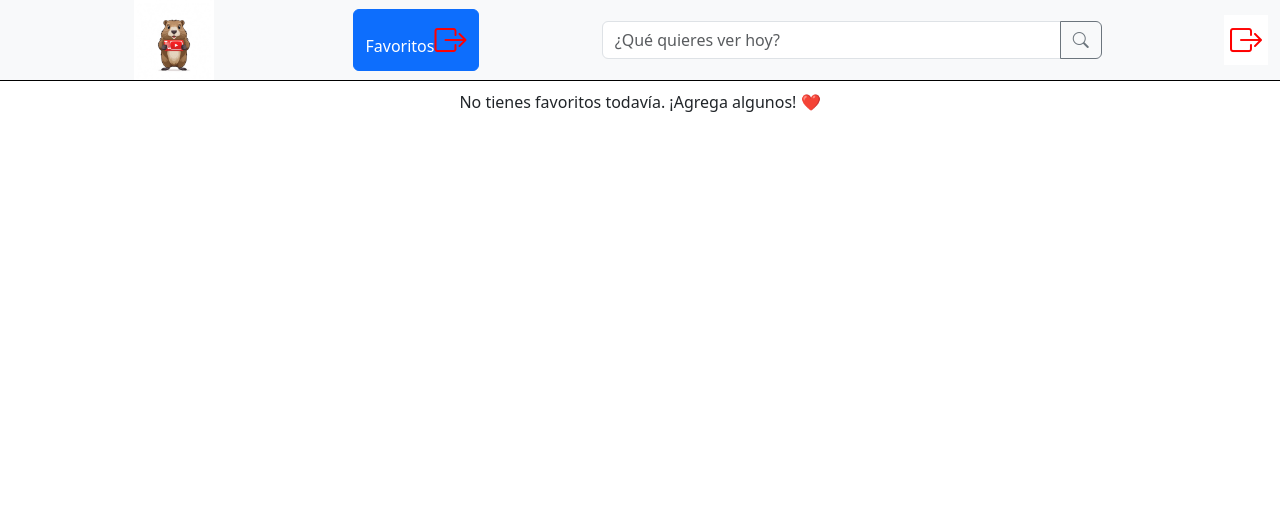
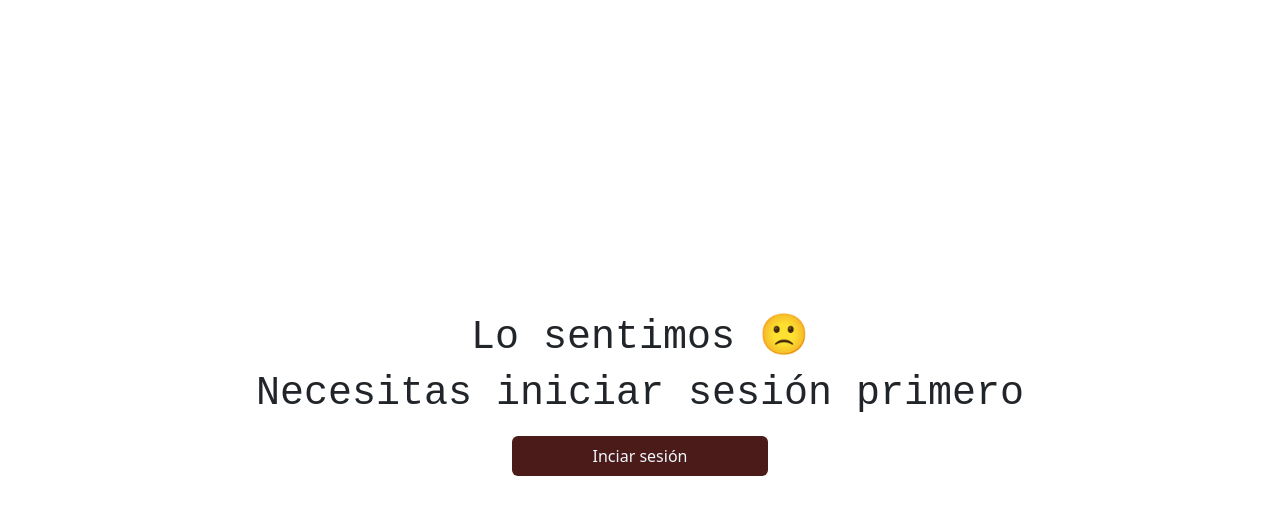
Before and after one commit to EmmanuelMercado99/EntrevistaTecCastores, a React (Create React App) app in the folder FrontEnd/innovatube/: page /Favorites in a window 1280 px wide. Shown: the top 514 px of the page. Built offline with nearby package versions, Linux system fonts and the light colour scheme.

Commit message:
Programa listo para desplegar y hacer pruebas en línea

```diff
--- a/FrontEnd/innovatube/src/components/Home/Home.jsx
+++ b/FrontEnd/innovatube/src/components/Home/Home.jsx
@@ -9,7 +9,7 @@ const Home = () => {
     return (
 
         <div>
-            {!valueLogin?(<div>
+            {valueLogin?(<div>
                 <div>
                 <Navbar></Navbar>
             </div>
--- a/FrontEnd/innovatube/src/components/Navbar/Navbar.css
+++ b/FrontEnd/innovatube/src/components/Navbar/Navbar.css
@@ -23,3 +23,18 @@
     max-width: 100% !important;
     flex-wrap: nowrap !important;
 }
+
+.btnFavs{
+    background: black !important;
+    display: flex !important;
+    flex-direction: row;
+    width: 126px;
+    height: 44px;
+    align-items: center;
+}
+
+
+.boxLogoFavs {
+    display: flex;
+    align-items: center;
+}
--- a/FrontEnd/innovatube/src/components/Navbar/Navbar.jsx
+++ b/FrontEnd/innovatube/src/components/Navbar/Navbar.jsx
@@ -16,17 +16,19 @@ const Navbar = () => {
         <nav class="navbar bg-body-tertiary navbarHome fixed-top">
             <div class="container navbarContainer">
 
-                <div>
-
-                </div>
+                <div className="boxLogoFavs">
                 <a class="navbar-brand" style={{ padding: 0 }}>
                     <Link to="/home"><img src="castor3.png" alt="Home" width="80" height="80" /></Link>
                 </a>
-                <Link to="/favorites" className="btn btn-primary">
+                <Link to="/favorites" className="btn btn-primary btnFavs">
                     Favoritos
-                    <i className="bi bi-box-arrow-right" style={{ fontSize: "2rem", color: "red" }}></i>
+                    <i className="bi bi-heart-fill" style={{ fontSize: "2rem", color: "red" }}></i>
                 </Link>
+                </div>
+                <div style={{Width:"560px"}}>
                 <SearchBar></SearchBar>
+                </div>
+
                 <button className="btnLogOut">
                     <i class="bi bi-box-arrow-right" style={{ fontSize: "2rem", color: "red" }} onClick={logOut} ></i>
                 </button>
--- /dev/null
+++ b/FrontEnd/innovatube/src/components/PageNotFound/PageNotFound.css
@@ -0,0 +1,19 @@
+
+.bodyNotFound{
+    width: 100vw;
+    height: 100vh;
+    margin: 0;
+    padding: 0;
+    display: flex;
+    justify-content: center;
+    align-items: center;
+    flex-direction: column;
+}
+
+.BtnBackLogin {
+    width: 20vw;
+    height: 5vh;
+    margin: 10px;
+    background: #4B1B19 !important;
+    color: aliceblue !important;
+}
--- a/FrontEnd/innovatube/src/components/PageNotFound/PageNotFound.jsx
+++ b/FrontEnd/innovatube/src/components/PageNotFound/PageNotFound.jsx
@@ -1,11 +1,18 @@
-
-
+import "./PageNotFound.css"
+import { Link } from "react-router-dom";
 const PageNotFound = ()=>{
     return(
-        <div>
+        <div className="bodyNotFound">
             <h1>
-               Se necesita iniciar sesión primero
+               Lo sentimos 🙁
             </h1>
+            <h1>
+               Necesitas iniciar sesión primero
+            </h1>
+            <Link to ="/">
+            <button type="submit" class="btn BtnBackLogin">Inciar sesión</button>
+            </Link>
+
         </div>
     )
 }
--- a/FrontEnd/innovatube/src/components/SearchBar/SearchBar.jsx
+++ b/FrontEnd/innovatube/src/components/SearchBar/SearchBar.jsx
@@ -1,9 +1,11 @@
 import { useDispatch } from 'react-redux';
 import { setVideos } from '../../redux/slices/videoSlices';
 import { useState } from 'react';
+import { useNavigate } from 'react-router-dom';
 
 const SearchBar = () => {
     const dispatch = useDispatch()
+    const navigate = useNavigate()
 
     const [data,setData] = useState("")
 
@@ -14,14 +16,16 @@ const SearchBar = () => {
 
     const searchDataApi = async (e)=>{
         e.preventDefault()
+        navigate('/home')
         const response = await fetch(`https://apiinnovatube.onrender.com/youtube/getVideo?q=${data}`)
         const dataJson = await response.json()
         console.log(dataJson);
         dispatch(setVideos(dataJson))
+
     }
 
     return (
-        <div class="input-group" style={{ maxWidth: "500px" }}>
+        <div class="input-group" style={{ width: "560px" }}>
             <input type="text" name="data" value={data} onChange={handleInputChange} class="form-control" placeholder="¿Qué quieres ver hoy?" aria-label="Buscar videos..." aria-describedby="button-addon2" />
             <button class="btn btn-outline-secondary" onClick={searchDataApi} type="button" id="button-addon2"><i class="bi bi-search"></i></button>
         </div>
--- a/FrontEnd/innovatube/src/components/favoritePage/favoritePage.jsx
+++ b/FrontEnd/innovatube/src/components/favoritePage/favoritePage.jsx
@@ -11,7 +11,7 @@ const FavoritePage = () => {
 
     return (
         <div>
-            {!valueLogin ? (<div>
+            {valueLogin ? (<div>
                 <div>
                     <Navbar></Navbar>
                 </div>
```
